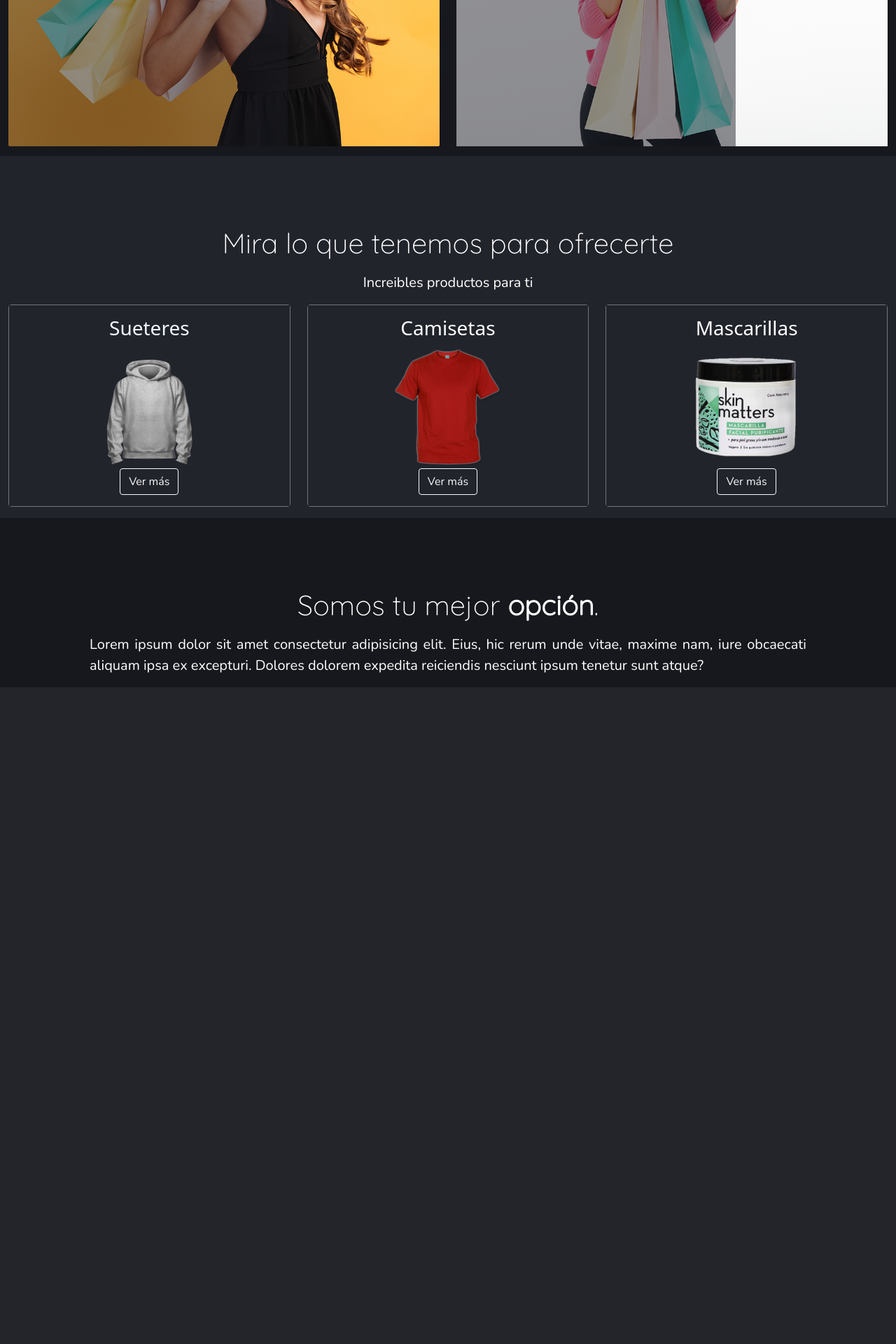
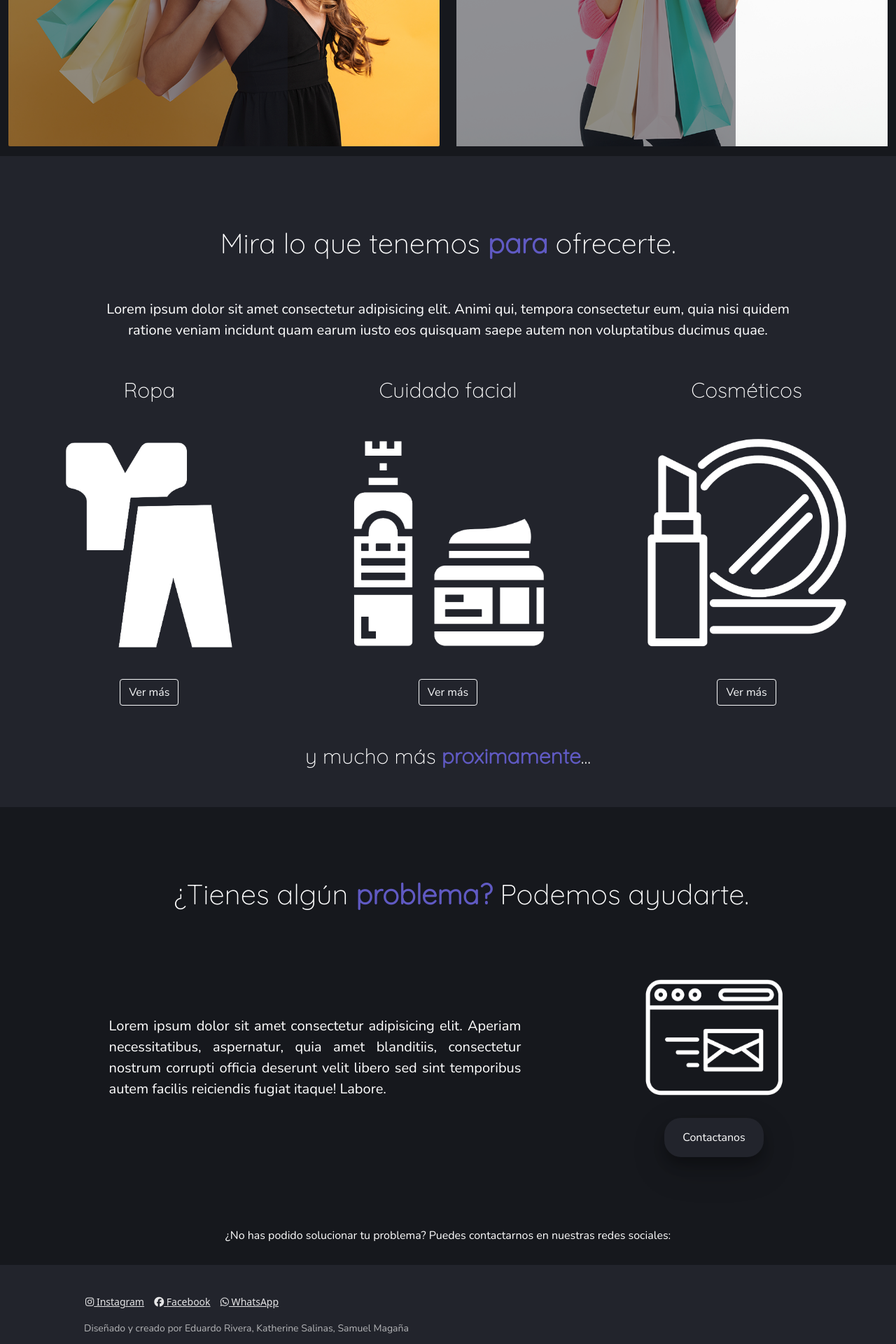
Before and after one commit to eduardoezequieel/polus, a PHP site: page / in a window 1280 px wide. Shown: the part 2400-4320 px from the top of the page at 70% size. Before the commit the page ends 3382 px from the top, so only its background shows below. Run offline with PHP 8.4, Linux system fonts and the light colour scheme; some libraries are stand-ins or nearby versions.

Commit message:
Index finalizado al 90%

```diff
--- a/app/helpers/publicPage.php
+++ b/app/helpers/publicPage.php
@@ -72,5 +72,35 @@
                 '
             );
         }
+
+        public static function footerTemplate(){
+            print('
+                <footer>
+                <div class="container-fluid" style="background-color: #22242C; padding-top:40px; padding-bottom:30px;">
+                <div class="row">
+                    <ul id="lista">
+                        <li><a href="" style="padding-left:110px; color:#E6E6E7; font-size:14px;"><i class="fab fa-instagram"></i> Instagram</a></li>
+                        <li><a href="" style="padding-left:10px; color:#E6E6E7; font-size:14px;"><i class="fab fa-facebook"></i> Facebook</a></li>
+                        <li><a href="" style="padding-left:10px; color:#E6E6E7; font-size:14px;"><i class="fab fa-whatsapp"></i> WhatsApp</a></li>
+                    </ul>
+                    <p style="margin-top:2E6E6E7px; padding-left:120px; font-size: 14px; color: #B5B6B8">Diseñado y creado por Eduardo Rivera, Katherine Salinas, Samuel Magaña</p>
+                    <p style="margin-top:2E6E6E7px; padding-left:120px; font-size: 14px; color: #B5B6B8">Todos los Derechos Reservados © 2020 - Polus El Salvador</p>
+                </div>
+                </div>
+            </footer>
+            <!-- Option 1: Bootstrap Bundle with Popper -->
+            <script src="https://cdn.jsdelivr.net/npm/bootstrap@5.0.0-beta2/dist/js/bootstrap.bundle.min.js"
+                integrity="sha384-b5kHyXgcpbZJO/tY9Ul7kGkf1S0CWuKcCD38l8YkeH8z8QjE0GmW1gYU5S9FOnJ0" crossorigin="anonymous">
+            </script>
+
+            <!-- IONICONS -->
+            <script src="https://unpkg.com/ionicons@5.4.0/dist/ionicons.js"></script>
+
+            </body>
+
+            </html>
+            ');
+        }
+
     }
 ?>
--- a/resources/css/indexEstilos.css
+++ b/resources/css/indexEstilos.css
@@ -4,8 +4,8 @@
     padding: 0;
 }
 
-a:hover{
-    text-decoration: none;
+a{
+    color:white;
 }
 
 body, nav{
@@ -42,6 +42,12 @@ p{
     color: rgb(255, 255, 255);
     font-family: 'Quicksand', sans-serif;
     font-size: 40px;
+}
+
+.titulos3{
+    color: rgb(255, 255, 255);
+    font-family: 'Quicksand', sans-serif;
+    font-size: 30px;
 }
 
 #title{
@@ -81,6 +87,28 @@ p{
     box-shadow: 0 12px 16px 0 rgba(0,0,0,0.24), 0 17px 50px 0 rgba(0,0,0,0.19);
 }
 
+.boton2{
+    font-size: 16px;
+    padding: 16px 26px;
+    min-width: 100px;
+    border-radius: 2px;
+    display: inline-block;
+    -webkit-transition-duration: 0.4s; /* Safari */
+    transition-duration: 0.2s;
+    background-color: #22242C;
+    color: white;
+    border: 0;
+    border-radius: 24px;
+    font-family: 'Nunito', sans-serif;
+    box-shadow: 0 12px 16px 0 rgba(0,0,0,0.24), 0 17px 50px 0 rgba(0,0,0,0.19);
+}
+
+.boton2:hover{
+    background-color:#ffffff;
+    color: black;
+    box-shadow: 0 12px 16px 0 rgba(0,0,0,0.24), 0 17px 50px 0 rgba(0,0,0,0.19);
+}
+
 .botonEstilo{
     border-radius: 24px;
     padding: 10px 20px;
@@ -106,6 +134,13 @@ p{
     font-size: 20px;
     text-align: justify;
 }
+
+.parrafo2{
+    margin-top: 20px;
+    font-size: 20px;
+    text-align: justify;
+}
+
 
 #contenedorPrincipal
 {
@@ -153,9 +188,7 @@ p{
     font-family: 'Nunito', sans-serif;
     font-size: 20px;
 }
-#catalogo{
-    background-color: #22242C;
-    color: white;
+#contenedorCategorias{
     padding-top: 100px;
 }
 
@@ -176,3 +209,21 @@ p{
     margin: auto;
     display: block;
 }
+
+.centrarImagenes2{
+    margin: auto;
+    display: block;
+}
+
+.modal-header{
+    font-family: 'Nunito Sans', sans-serif;
+}
+
+.modal-body, .modal-header, .modal-content, .model-footer, .modal-dialog{
+    background-color: #16181D;
+    color: white;
+}
+
+#lista li{
+    display: inline;
+}
--- a/views/public/index.php
+++ b/views/public/index.php
@@ -10,7 +10,7 @@ public_Page::navbarTemplate('Polus El Salvador');
     <header>
       <div class="row">
         <div class="col-6" id="title">
-          <h1 class="titulos">Nunca es<br>suficiente ropa</h1>
+          <h1 class="titulos">Nunca es<br><span style="color: #605AC3;"><b>suficiente</b></span> ropa.</h1>
           <button class="boton mt-4"><i class="fas fa-shopping-cart" id="carrito"></i>Comprar Productos</button>
         </div>
 
@@ -73,95 +73,83 @@ public_Page::navbarTemplate('Polus El Salvador');
         </div>
       </div>
     </div>
+  </section>
+  <!--Inicio de Categoria-->
+  <section>
 
-    <div class="container-fluid">
+    <div class="container-fluid" id="contenedorCategorias"style="background-color: #22242C;">
       <div class="row">
-        <div class="col-3">
+        <h1 class="titulos2" style="text-align: center;">Mira lo que tenemos <span style="color: #605AC3;"><b>para</b></span> ofrecerte.</h1>
+        <p class="parrafo mb-5 mt-5" style="text-align: center;">Lorem ipsum dolor sit amet consectetur adipisicing elit. Animi qui, tempora consectetur eum, quia nisi quidem ratione veniam incidunt quam earum iusto eos quisquam saepe autem non voluptatibus ducimus quae.</p>
+        <div class="col-4">
+          <p class="titulos3" style="text-align: center;">Ropa</p>
+          <img src="../../resources/img/clothes.png" style="width: 250px; margin-top: 50px;" class="img-fluid centrarImagenes2">
+        </div>
+        <div class="col-4">
+          <p class="titulos3" style="text-align: center;">Cuidado facial</p>
+          <img src="../../resources/img/skincare.png" style="width: 290px; margin-top:40px;" class="img-fluid centrarImagenes2">
+        </div>
+        <div class="col-4">
+          <p class="titulos3" style="text-align: center;">Cosméticos</p>
+          <img src="../../resources/img/cosmetics.png" style="width: 295px; margin-top:40px;" class="img-fluid centrarImagenes2">
+        </div>
+      </div>
 
+      <div class="row">
+        <div class="col-4">
+          <button class="btn btn-outline-light centrarImagenes2" style="margin-top:40px;">Ver más</button>
         </div>
-        <div class="col-6">
+        <div class="col-4">
+          <button class="btn btn-outline-light centrarImagenes2" style="margin-top:40px;">Ver más</button>
+        </div>
+        <div class="col-4">
+          <button class="btn btn-outline-light centrarImagenes2" style="margin-top:40px;">Ver más</button>
+        </div>
+        <p class="titulos3" style="text-align: center; margin-top:50px; margin-bottom: 50px;">y mucho más <span style="color: #605AC3;"><b>proximamente</b></span>...</p>
 
-        </div>
-        <div class="col-3">
-
-        </div>
       </div>
     </div>
   </section>
+  <!--Fin de Categoria-->
 
-  <!--Inicio de Categoria-->
   <section>
-    <div class="container-fluid" id="catalogo">
-      <div class="row">
-        <h1 class="titulos2" style="text-align: center;">Mira lo que tenemos para ofrecerte</h1>
-        <p class="parrafo" style="text-align: center;"> Increibles productos para ti </p>
-      </div>
-      <div id="info" class="row seccion">
+    <div class="container" style="margin-bottom:30px;">
+      <div class="row" >
+        <h1 class="titulos2" style="text-align: center; margin-top:100px; margin-bottom:50px; padding-left:50px;">¿Tienes algún <span style="color: #605AC3;"><b>problema?</b></span> Podemos ayudarte.</h1>
+        <div class="col-8">
+          <p class="parrafo2" style="margin-top:100px;">Lorem ipsum dolor sit amet consectetur adipisicing elit. Aperiam necessitatibus, aspernatur, quia amet blanditiis, consectetur nostrum corrupti officia deserunt velit libero sed sint temporibus autem facilis reiciendis fugiat itaque! Labore.</p>
+        </div>
+        <div class="col-4">
+          <img src="../../resources/img/mails.png" alt="" class="img-fluid centrarImagenes2 mt-5" style="width:200px;">
+          <!-- Button trigger modal -->
+          <button type="button" style="margin:auto; display:block; margin-top:30px" class="boton2" data-bs-toggle="modal" data-bs-target="#staticBackdrop">
+            Contactanos
+          </button>
 
-        <div class="col-xl-4 col-lg-6 col-md-12 article1">
-
-          <div class="card border-secondary" >
-            <div class="card-body" style="background-color: #22242C;">
-              <h3 class="card-title text-center " style="color: aliceblue;">
-                Sueteres
-              </h3>
-              <center>
-                <img id="productos" src="../../resources/img/hoodie.png" width="175" height="175">
-              </center>
-              <center><button class="btn btn-outline-light"">Ver más</button></center>
-            </div>
-          </div>
-        </div>
-        <br>
-        <div class="col-xl-4 col-lg-6 col-md-12 article3">
-          <div class="card border-secondary mb-3">
-            <div class="card-body"style="background-color: #22242C;">
-              <h3 class="card-title text-center">
-                Camisetas
-              </h3>
-              <center>
-                <img id="productos" src="../../resources/img/camisaroja.png" width="175" height="175">
-              </center>
-              <center><button class="btn btn-outline-light"">Ver más</button></center>
-            </div>
-          </div>
-        </div>
-        <br>
-        <div class="col-xl-4 col-lg-6 col-md-12 article3">
-          <div class="card border-secondary mb-3">
-            <div class="card-body" style="background-color: #22242C;">
-              <h3 class="card-title text-center">
-                Mascarillas
-              </h3>
-              <center>
-                <img id="productos" src="../../resources/img/mascarilla.png" width="175" height="175">
-              </center>
-              <center><button class="btn btn-outline-light"">Ver más</button></center>
+          <!-- Modal -->
+          <div class="modal fade" id="staticBackdrop" data-bs-backdrop="static" data-bs-keyboard="false" tabindex="-1" aria-labelledby="staticBackdropLabel" aria-hidden="true">
+            <div class="modal-dialog">
+              <div class="modal-content">
+                <div class="modal-header">
+                  <h5 class="modal-title" id="staticBackdropLabel">Modal title</h5>
+                  <button type="button" class="btn-close" data-bs-dismiss="modal" aria-label="Close"></button>
+                </div>
+                <div class="modal-body">
+                  ...
+                </div>
+                <div class="modal-footer">
+                  <button type="button" class="btn btn-outline-danger" data-bs-dismiss="modal">Cerrar</button>
+                  <button type="button" class="btn btn-outline-light">Enviar</button>
+                </div>
+              </div>
             </div>
           </div>
         </div>
       </div>
-    </div>
-
-  </section>
-  <!--Fin de Categoria-->
-
-  <section>
-    <div class="container-fluid" id="acercaNosotros">
-      <div class="row">
-        <h1 class="titulos2" style="text-align: center;">Somos tu mejor <b>opción</b>.</h1>
-        <p class="parrafo">Lorem ipsum dolor sit amet consectetur adipisicing elit. Eius, hic rerum unde vitae, maxime nam, iure obcaecati aliquam ipsa ex excepturi. Dolores dolorem expedita reiciendis nesciunt ipsum tenetur sunt atque?</p>
-      </div>
+      <p style="text-align: center; margin-top:100px;">¿No has podido solucionar tu problema? Puedes contactarnos en nuestras redes sociales: </p>
     </div>
   </section>
-  <!-- Option 1: Bootstrap Bundle with Popper -->
-  <script src="https://cdn.jsdelivr.net/npm/bootstrap@5.0.0-beta2/dist/js/bootstrap.bundle.min.js"
-    integrity="sha384-b5kHyXgcpbZJO/tY9Ul7kGkf1S0CWuKcCD38l8YkeH8z8QjE0GmW1gYU5S9FOnJ0" crossorigin="anonymous">
-  </script>
 
-  <!-- IONICONS -->
-  <script src="https://unpkg.com/ionicons@5.4.0/dist/ionicons.js"></script>
-
-</body>
-
-</html>
+<?php
+public_Page::footerTemplate();
+?>
```
Also changed, not shown: resources/img/clothes.png (added), resources/img/cosmetics.png (added), resources/img/mails.png (added), resources/img/skincare.png (added).
